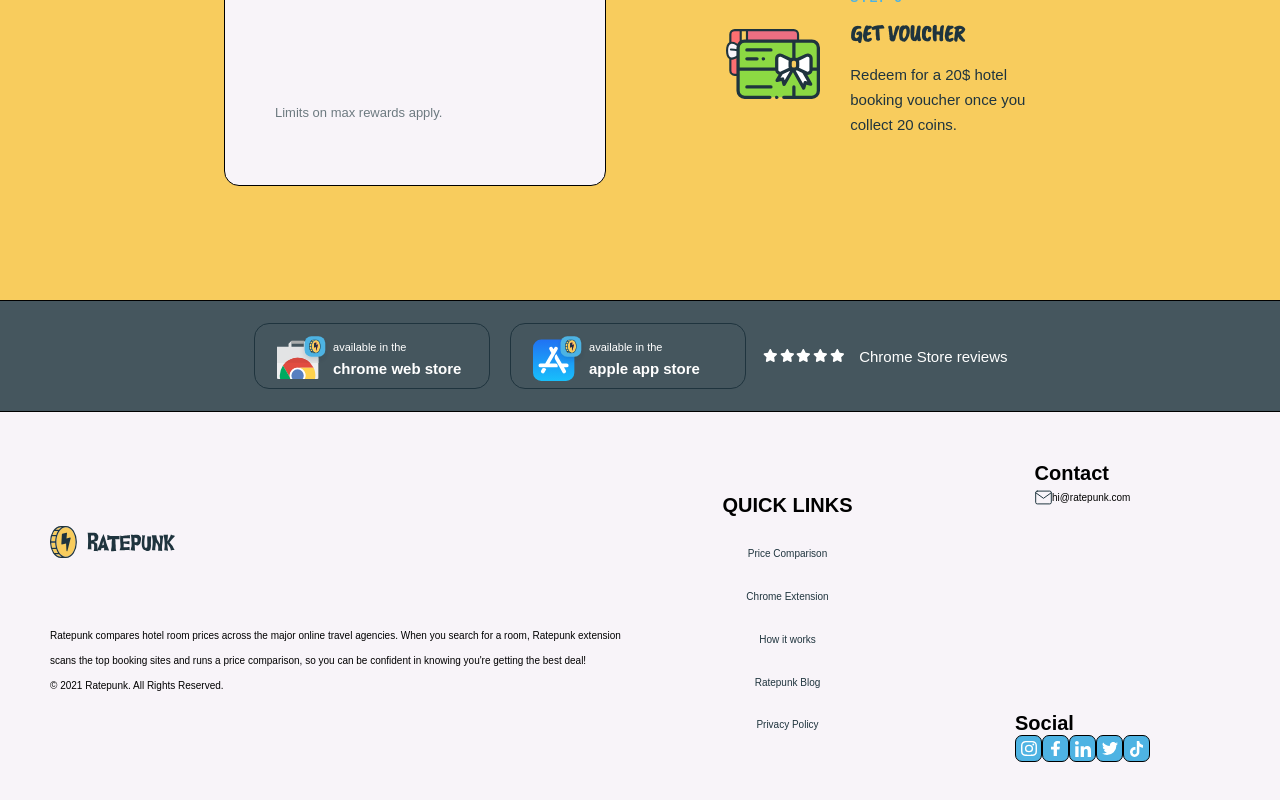
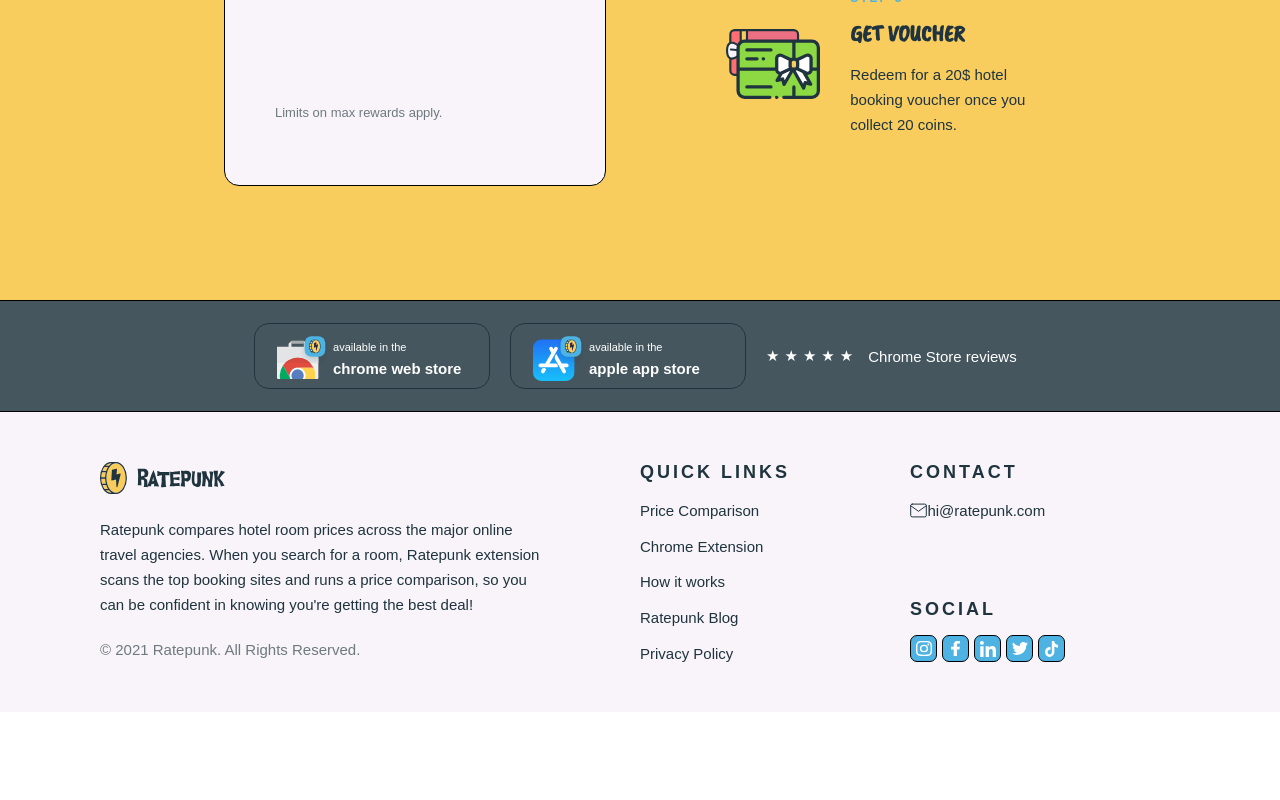
Before and after one commit to scarlatcristian/Landing-Page-RATEPUNK, a React (Vite) app: page / in a window 1280 px wide. Shown: the part 591-1391 px from the top of the page. After the commit the page ends 1303 px from the top, so only its background shows below. Built offline with nearby package versions, Linux system fonts and the light colour scheme.

Commit message:
finished design for FooterContact

```diff
--- a/src/components/FooterContact.jsx
+++ b/src/components/FooterContact.jsx
@@ -2,24 +2,27 @@
 const FooterContact = () => {
   return (
     <footer className="footer__contact">
-      <div className="footer__contact--rate-punk">
+      <div className="footer__contact--rate-punk footer__contact--rate-punk--icon">
         <div className="header__icon">
           <img src="./src/assets/logo.svg" alt="logo" />
         </div>
-        <div>
+
+        <div className="footer__contact--rate-punk--text">
           <p>
             Ratepunk compares hotel room prices across the major online travel
             agencies. When you search for a room, Ratepunk extension scans the
             top booking sites and runs a price comparison, so you can be
             confident in knowing you're getting the best deal!
           </p>
+        </div>
 
+        <div className="footer__contact--rate-punk--copyright">
           <p>© 2021 Ratepunk. All Rights Reserved.</p>
         </div>
       </div>
 
       <div className="footer__contact--quick-links">
-        <h1>QUICK LINKS</h1>
+        <h3 className="footer__contact--header">QUICK LINKS</h3>
 
         <a href="#" className="footer__contact--quick-links--link">
           Price Comparison
@@ -39,18 +42,23 @@
       </div>
 
       <div className="footer__contact--social-media">
-        <div className="footer__contact--social-media--contact">
-          <h1>Contact</h1>
-          <div className="footer__contact--social-media--email">
+        <div className="footer__contact--social-media--container">
+          <h3 className="footer__contact--header footer__contact--social-media--container-header">
+            CONTACT
+          </h3>
+
+          <div className="footer__contact--social-media--container--email">
             <img src="./src/assets/email-footer.svg" alt="email" />
             <p>hi@ratepunk.com</p>
           </div>
         </div>
 
-        <div className="footer__contact--social-media--social">
-          <h1>Social</h1>
+        <div className="footer__contact--social-media--container">
+          <h3 className="footer__contact--header footer__contact--social-media--container-header">
+            SOCIAL
+          </h3>
 
-          <div className="footer__contact--social-media--icons">
+          <div className="footer__contact--social-media--container--icons">
             <div className="footer__contact--social-media--icon">
               <img src="./src/assets/instagram.svg" alt="instagram" />
             </div>
--- a/src/components/FooterStore.jsx
+++ b/src/components/FooterStore.jsx
@@ -37,42 +37,11 @@
 
       <div className="footer__store--review">
         <div className="footer__store--review--stars">
-          <svg
-            xmlns="http://www.w3.org/2000/svg"
-            viewBox="0 0 576 512"
-            className="footer__store--review--star"
-          >
-            <path d="M316.9 18C311.6 7 300.4 0 288.1 0s-23.4 7-28.8 18L195 150.3 51.4 171.5c-12 1.8-22 10.2-25.7 21.7s-.7 24.2 7.9 32.7L137.8 329 113.2 474.7c-2 12 3 24.2 12.9 31.3s23 8 33.8 2.3l128.3-68.5 128.3 68.5c10.8 5.7 23.9 4.9 33.8-2.3s14.9-19.3 12.9-31.3L438.5 329 542.7 225.9c8.6-8.5 11.7-21.2 7.9-32.7s-13.7-19.9-25.7-21.7L381.2 150.3 316.9 18z" />
-          </svg>
-
-          <svg
-            xmlns="http://www.w3.org/2000/svg"
-            viewBox="0 0 576 512"
-            className="footer__store--review--star"
-          >
-            <path d="M316.9 18C311.6 7 300.4 0 288.1 0s-23.4 7-28.8 18L195 150.3 51.4 171.5c-12 1.8-22 10.2-25.7 21.7s-.7 24.2 7.9 32.7L137.8 329 113.2 474.7c-2 12 3 24.2 12.9 31.3s23 8 33.8 2.3l128.3-68.5 128.3 68.5c10.8 5.7 23.9 4.9 33.8-2.3s14.9-19.3 12.9-31.3L438.5 329 542.7 225.9c8.6-8.5 11.7-21.2 7.9-32.7s-13.7-19.9-25.7-21.7L381.2 150.3 316.9 18z" />
-          </svg>
-          <svg
-            xmlns="http://www.w3.org/2000/svg"
-            viewBox="0 0 576 512"
-            className="footer__store--review--star"
-          >
-            <path d="M316.9 18C311.6 7 300.4 0 288.1 0s-23.4 7-28.8 18L195 150.3 51.4 171.5c-12 1.8-22 10.2-25.7 21.7s-.7 24.2 7.9 32.7L137.8 329 113.2 474.7c-2 12 3 24.2 12.9 31.3s23 8 33.8 2.3l128.3-68.5 128.3 68.5c10.8 5.7 23.9 4.9 33.8-2.3s14.9-19.3 12.9-31.3L438.5 329 542.7 225.9c8.6-8.5 11.7-21.2 7.9-32.7s-13.7-19.9-25.7-21.7L381.2 150.3 316.9 18z" />
-          </svg>
-          <svg
-            xmlns="http://www.w3.org/2000/svg"
-            viewBox="0 0 576 512"
-            className="footer__store--review--star"
-          >
-            <path d="M316.9 18C311.6 7 300.4 0 288.1 0s-23.4 7-28.8 18L195 150.3 51.4 171.5c-12 1.8-22 10.2-25.7 21.7s-.7 24.2 7.9 32.7L137.8 329 113.2 474.7c-2 12 3 24.2 12.9 31.3s23 8 33.8 2.3l128.3-68.5 128.3 68.5c10.8 5.7 23.9 4.9 33.8-2.3s14.9-19.3 12.9-31.3L438.5 329 542.7 225.9c8.6-8.5 11.7-21.2 7.9-32.7s-13.7-19.9-25.7-21.7L381.2 150.3 316.9 18z" />
-          </svg>
-          <svg
-            xmlns="http://www.w3.org/2000/svg"
-            viewBox="0 0 576 512"
-            className="footer__store--review--star"
-          >
-            <path d="M316.9 18C311.6 7 300.4 0 288.1 0s-23.4 7-28.8 18L195 150.3 51.4 171.5c-12 1.8-22 10.2-25.7 21.7s-.7 24.2 7.9 32.7L137.8 329 113.2 474.7c-2 12 3 24.2 12.9 31.3s23 8 33.8 2.3l128.3-68.5 128.3 68.5c10.8 5.7 23.9 4.9 33.8-2.3s14.9-19.3 12.9-31.3L438.5 329 542.7 225.9c8.6-8.5 11.7-21.2 7.9-32.7s-13.7-19.9-25.7-21.7L381.2 150.3 316.9 18z" />
-          </svg>
+          <span className="footer__store--review--star">&#9733;</span>
+          <span className="footer__store--review--star">&#9733;</span>
+          <span className="footer__store--review--star">&#9733;</span>
+          <span className="footer__store--review--star">&#9733;</span>
+          <span className="footer__store--review--star">&#9733;</span>
         </div>
 
         <p className="footer__store--review--text">Chrome Store reviews</p>
--- a/src/sass/components/_FooterContact.scss
+++ b/src/sass/components/_FooterContact.scss
@@ -1,32 +1,51 @@
 .footer__contact {
   background-color: #f8f4f9;
-  height: 30rem;
+  color: $color-blue-dark;
   display: flex;
-  justify-content: space-around;
+  justify-content: center;
   align-items: center;
   padding: 5rem;
+  height: auto;
+
+  &--header {
+    letter-spacing: 0.3rem;
+    font-size: 1.8rem;
+  }
 
   &--rate-punk {
     display: flex;
     flex-direction: column;
-    justify-content: space-evenly;
+    justify-content: space-between;
     align-items: flex-start;
-    height: 100%;
+    min-height: 20rem;
+    max-height: fit-content;
     width: 50%;
+    margin-left: 5rem;
+
+    &--text {
+      font-size: 1.5rem;
+    }
+
+    &--copyright {
+      font-size: 1.5rem;
+      color: $color-grey-dark;
+    }
   }
 
   &--quick-links {
     display: flex;
     flex-direction: column;
-    justify-content: space-evenly;
-    align-items: center;
-    height: 100%;
+    justify-content: space-between;
+    align-items: flex-start;
+    height: 20rem;
     width: 25%;
+    margin-left: 10rem;
 
     &--link {
       color: $color-blue-dark;
       text-decoration: none;
       transition: color 0.1s ease;
+      font-size: 1.5rem;
 
       &:visited {
         color: $color-blue-dark;
@@ -42,23 +61,34 @@
     display: flex;
     flex-direction: column;
     justify-content: space-between;
-    align-items: center;
-    height: 100%;
+    align-items: flex-start;
+    height: 20rem;
     width: 25%;
 
-    &--email {
-      display: flex;
-    }
+    margin-right: 10rem;
+    margin-left: 5rem;
 
-    &--social {
+    &--container {
       display: flex;
       flex-direction: column;
-    }
+      justify-content: center;
+      align-items: flex-start;
+      flex-direction: column;
 
-    &--icons {
-      display: flex;
-      justify-content: center;
-      align-items: center;
+      &-header {
+        margin-bottom: 1.5rem;
+      }
+
+      &--email {
+        display: flex;
+        font-size: 1.5rem;
+      }
+
+      &--icons {
+        display: flex;
+        justify-content: center;
+        align-items: center;
+      }
     }
 
     &--icon {
@@ -72,6 +102,14 @@
 
       height: 2.5rem;
       width: 2.5rem;
+
+      &:not(:first-child) {
+        margin-left: 0.5rem;
+      }
     }
   }
 }
+
+.r {
+  margin-bottom: 1.5rem;
+}
--- a/src/sass/components/_FooterStore.scss
+++ b/src/sass/components/_FooterStore.scss
@@ -54,9 +54,8 @@
     }
 
     &--star {
-      fill: $color-white;
-      height: 1.3rem;
-      margin-left: 0.2rem;
+      margin-left: 0.5rem;
+      font-size: 1.5rem;
     }
 
     &--text {
```
Also changed, not shown: src/assets/star-solid.svg (deleted).
